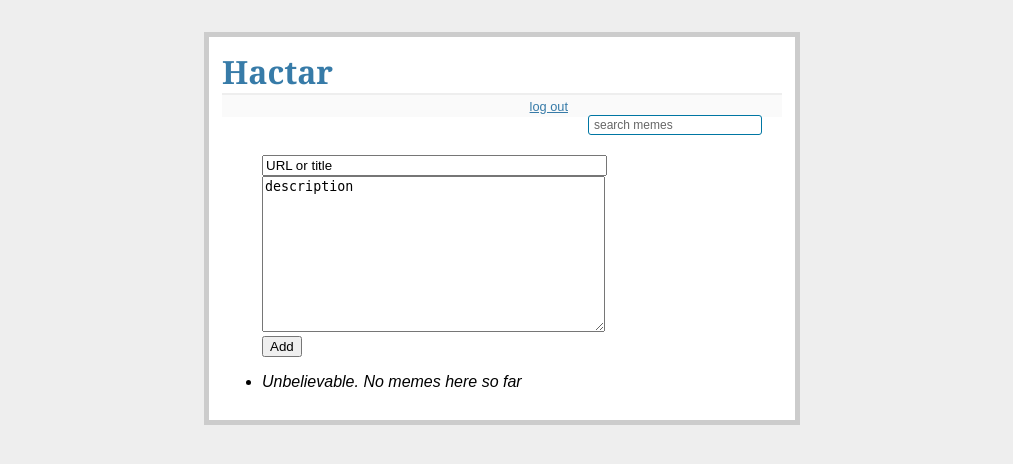
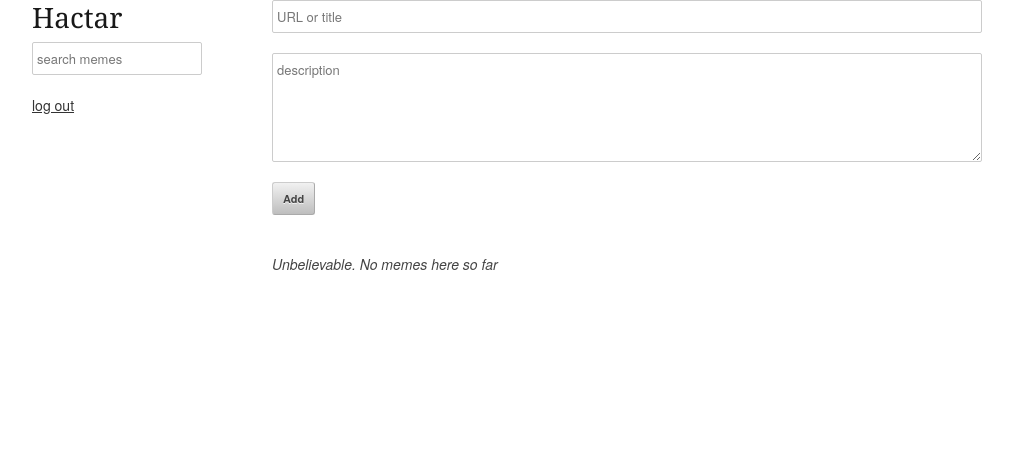
Before and after one commit to findgriffin/hactar, a Flask app: page /memes in a window 1280 px wide. Shown: the top 464 px of the page, without its empty margins (138-1151 px from the left). Run offline with Flask 2, Linux system fonts and the light colour scheme; the visitor is signed in with stand-in values (Sample User, id 1); data that the repository does not hold is empty.

Commit message:
implement boilerplate using skeleton from getskeleton.com

```diff
--- a/static/style.css
+++ /dev/null
@@ -1,34 +0,0 @@
-body            { font-family: sans-serif; background: #eee; }
-a, h1, h2       { color: #377ba8; }
-h1, h2          { font-family: 'Georgia', serif; margin: 0; }
-h1              { border-bottom: 2px solid #eee; }
-h2              { font-size: 1.2em; }
-h5              { font-size: 0.8em; color: #377ba8; text-align: right; font-weight: normal; font-family: sans-serif}
-
-.page           { margin: 2em auto; width: 35em; border: 5px solid #ccc;
-                  padding: 0.8em; background: white; }
-.entries        { list-style: none; margin: 0; padding: 0; }
-.entries li     { margin: 0.8em 1.2em; }
-.entries li h2  { margin-left: -1em; }
-.add-nugget      { font-size: 0.9em; border-bottom: 1px solid #ccc; }
-.add-nugget dl   { font-size: 0.9em }
-.metanav        { text-align: right; font-size: 0.8em; padding: 0.3em;
-                  margin-bottom: 1em; background: #fafafa; }
-.flash          { background: #cee5F5; padding: 0.5em;
-                  border: 1px solid #aacbe2; }
-.error          { background: #f0d6d6; padding: 0.5em; }
-
-#tfheader       { background-colour:#c3dfef; }
-#tfnewsearch    { float:right; padding:20px }
-.tftextinput3   {   margin: 0;
-                    padding: 2px 5px;
-                    font-family: sans-serif;
-                    font-size:12px;
-                    color:#666;
-                    border:1px solid #0076a3;
-                    border-top-left-radius: 3px 3px;
-                    border-bottom-left-radius: 3px 3px;
-                    border-top-right-radius: 3px 3px;
-                    border-bottom-right-radius: 3px 3px;
-                }
-.tfclear        { clear:both;}
--- /dev/null
+++ b/static/stylesheets/base.css
@@ -0,0 +1,267 @@
+/*
+* Skeleton V1.2
+* Copyright 2011, Dave Gamache
+* www.getskeleton.com
+* Free to use under the MIT license.
+* http://www.opensource.org/licenses/mit-license.php
+* 6/20/2012
+*/
+
+
+/* Table of Content
+==================================================
+	#Reset & Basics
+	#Basic Styles
+	#Site Styles
+	#Typography
+	#Links
+	#Lists
+	#Images
+	#Buttons
+	#Forms
+	#Misc */
+
+
+/* #Reset & Basics (Inspired by E. Meyers)
+================================================== */
+	html, body, div, span, applet, object, iframe, h1, h2, h3, h4, h5, h6, p, blockquote, pre, a, abbr, acronym, address, big, cite, code, del, dfn, em, img, ins, kbd, q, s, samp, small, strike, strong, sub, sup, tt, var, b, u, i, center, dl, dt, dd, ol, ul, li, fieldset, form, label, legend, table, caption, tbody, tfoot, thead, tr, th, td, article, aside, canvas, details, embed, figure, figcaption, footer, header, hgroup, menu, nav, output, ruby, section, summary, time, mark, audio, video {
+		margin: 0;
+		padding: 0;
+		border: 0;
+		font-size: 100%;
+		font: inherit;
+		vertical-align: baseline; }
+	article, aside, details, figcaption, figure, footer, header, hgroup, menu, nav, section {
+		display: block; }
+	body {
+		line-height: 1; }
+	ol, ul {
+		list-style: none; }
+	blockquote, q {
+		quotes: none; }
+	blockquote:before, blockquote:after,
+	q:before, q:after {
+		content: '';
+		content: none; }
+	table {
+		border-collapse: collapse;
+		border-spacing: 0; }
+
+
+/* #Basic Styles
+================================================== */
+	body {
+		background: #fff;
+		font: 14px/21px "HelveticaNeue", "Helvetica Neue", Helvetica, Arial, sans-serif;
+		color: #444;
+		-webkit-font-smoothing: antialiased; /* Fix for webkit rendering */
+		-webkit-text-size-adjust: 100%;
+ }
+
+
+/* #Typography
+================================================== */
+	h1, h2, h3, h4, h5, h6 {
+		color: #181818;
+		font-family: "Georgia", "Times New Roman", serif;
+		font-weight: normal; }
+	h1 a, h2 a, h3 a, h4 a, h5 a, h6 a { font-weight: inherit; }
+	h1 { font-size: 46px; line-height: 50px; margin-bottom: 14px;}
+	h2 { font-size: 35px; line-height: 40px; margin-bottom: 10px; }
+	h3 { font-size: 28px; line-height: 34px; margin-bottom: 8px; }
+	h4 { font-size: 21px; line-height: 30px; margin-bottom: 4px; }
+	h5 { font-size: 17px; line-height: 24px; }
+	h6 { font-size: 14px; line-height: 21px; }
+	.subheader { color: #777; }
+
+	p { margin: 0 0 20px 0; }
+	p img { margin: 0; }
+	p.lead { font-size: 21px; line-height: 27px; color: #777;  }
+
+	em { font-style: italic; }
+	strong { font-weight: bold; color: #333; }
+	small { font-size: 80%; }
+
+/*	Blockquotes  */
+	blockquote, blockquote p { font-size: 17px; line-height: 24px; color: #777; font-style: italic; }
+	blockquote { margin: 0 0 20px; padding: 9px 20px 0 19px; border-left: 1px solid #ddd; }
+	blockquote cite { display: block; font-size: 12px; color: #555; }
+	blockquote cite:before { content: "\2014 \0020"; }
+	blockquote cite a, blockquote cite a:visited, blockquote cite a:visited { color: #555; }
+
+	hr { border: solid #ddd; border-width: 1px 0 0; clear: both; margin: 10px 0 30px; height: 0; }
+
+
+/* #Links
+================================================== */
+	a, a:visited { color: #333; text-decoration: underline; outline: 0; }
+	a:hover, a:focus { color: #000; }
+	p a, p a:visited { line-height: inherit; }
+
+
+/* #Lists
+================================================== */
+	ul, ol { margin-bottom: 20px; }
+	ul { list-style: none outside; }
+	ol { list-style: decimal; }
+	ol, ul.square, ul.circle, ul.disc { margin-left: 30px; }
+	ul.square { list-style: square outside; }
+	ul.circle { list-style: circle outside; }
+	ul.disc { list-style: disc outside; }
+	ul ul, ul ol,
+	ol ol, ol ul { margin: 4px 0 5px 30px; font-size: 90%;  }
+	ul ul li, ul ol li,
+	ol ol li, ol ul li { margin-bottom: 6px; }
+	li { line-height: 18px; margin-bottom: 12px; }
+	ul.large li { line-height: 21px; }
+	li p { line-height: 21px; }
+
+/* #Images
+================================================== */
+
+	img.scale-with-grid {
+		max-width: 100%;
+		height: auto; }
+
+
+/* #Buttons
+================================================== */
+
+	.button,
+	button,
+	input[type="submit"],
+	input[type="reset"],
+	input[type="button"] {
+		background: #eee; /* Old browsers */
+		background: #eee -moz-linear-gradient(top, rgba(255,255,255,.2) 0%, rgba(0,0,0,.2) 100%); /* FF3.6+ */
+		background: #eee -webkit-gradient(linear, left top, left bottom, color-stop(0%,rgba(255,255,255,.2)), color-stop(100%,rgba(0,0,0,.2))); /* Chrome,Safari4+ */
+		background: #eee -webkit-linear-gradient(top, rgba(255,255,255,.2) 0%,rgba(0,0,0,.2) 100%); /* Chrome10+,Safari5.1+ */
+		background: #eee -o-linear-gradient(top, rgba(255,255,255,.2) 0%,rgba(0,0,0,.2) 100%); /* Opera11.10+ */
+		background: #eee -ms-linear-gradient(top, rgba(255,255,255,.2) 0%,rgba(0,0,0,.2) 100%); /* IE10+ */
+		background: #eee linear-gradient(top, rgba(255,255,255,.2) 0%,rgba(0,0,0,.2) 100%); /* W3C */
+	  border: 1px solid #aaa;
+	  border-top: 1px solid #ccc;
+	  border-left: 1px solid #ccc;
+	  -moz-border-radius: 3px;
+	  -webkit-border-radius: 3px;
+	  border-radius: 3px;
+	  color: #444;
+	  display: inline-block;
+	  font-size: 11px;
+	  font-weight: bold;
+	  text-decoration: none;
+	  text-shadow: 0 1px rgba(255, 255, 255, .75);
+	  cursor: pointer;
+	  margin-bottom: 20px;
+	  line-height: normal;
+	  padding: 8px 10px;
+	  font-family: "HelveticaNeue", "Helvetica Neue", Helvetica, Arial, sans-serif; }
+
+	.button:hover,
+	button:hover,
+	input[type="submit"]:hover,
+	input[type="reset"]:hover,
+	input[type="button"]:hover {
+		color: #222;
+		background: #ddd; /* Old browsers */
+		background: #ddd -moz-linear-gradient(top, rgba(255,255,255,.3) 0%, rgba(0,0,0,.3) 100%); /* FF3.6+ */
+		background: #ddd -webkit-gradient(linear, left top, left bottom, color-stop(0%,rgba(255,255,255,.3)), color-stop(100%,rgba(0,0,0,.3))); /* Chrome,Safari4+ */
+		background: #ddd -webkit-linear-gradient(top, rgba(255,255,255,.3) 0%,rgba(0,0,0,.3) 100%); /* Chrome10+,Safari5.1+ */
+		background: #ddd -o-linear-gradient(top, rgba(255,255,255,.3) 0%,rgba(0,0,0,.3) 100%); /* Opera11.10+ */
+		background: #ddd -ms-linear-gradient(top, rgba(255,255,255,.3) 0%,rgba(0,0,0,.3) 100%); /* IE10+ */
+		background: #ddd linear-gradient(top, rgba(255,255,255,.3) 0%,rgba(0,0,0,.3) 100%); /* W3C */
+	  border: 1px solid #888;
+	  border-top: 1px solid #aaa;
+	  border-left: 1px solid #aaa; }
+
+	.button:active,
+	button:active,
+	input[type="submit"]:active,
+	input[type="reset"]:active,
+	input[type="button"]:active {
+		border: 1px solid #666;
+		background: #ccc; /* Old browsers */
+		background: #ccc -moz-linear-gradient(top, rgba(255,255,255,.35) 0%, rgba(10,10,10,.4) 100%); /* FF3.6+ */
+		background: #ccc -webkit-gradient(linear, left top, left bottom, color-stop(0%,rgba(255,255,255,.35)), color-stop(100%,rgba(10,10,10,.4))); /* Chrome,Safari4+ */
+		background: #ccc -webkit-linear-gradient(top, rgba(255,255,255,.35) 0%,rgba(10,10,10,.4) 100%); /* Chrome10+,Safari5.1+ */
+		background: #ccc -o-linear-gradient(top, rgba(255,255,255,.35) 0%,rgba(10,10,10,.4) 100%); /* Opera11.10+ */
+		background: #ccc -ms-linear-gradient(top, rgba(255,255,255,.35) 0%,rgba(10,10,10,.4) 100%); /* IE10+ */
+		background: #ccc linear-gradient(top, rgba(255,255,255,.35) 0%,rgba(10,10,10,.4) 100%); /* W3C */ }
+
+	.button.full-width,
+	button.full-width,
+	input[type="submit"].full-width,
+	input[type="reset"].full-width,
+	input[type="button"].full-width {
+		width: 100%;
+		padding-left: 0 !important;
+		padding-right: 0 !important;
+		text-align: center; }
+
+	/* Fix for odd Mozilla border & padding issues */
+	button::-moz-focus-inner,
+	input::-moz-focus-inner {
+    border: 0;
+    padding: 0;
+	}
+
+
+/* #Forms
+================================================== */
+
+	form {
+		margin-bottom: 20px; }
+	fieldset {
+		margin-bottom: 20px; }
+	input[type="text"],
+	input[type="password"],
+	input[type="email"],
+	textarea,
+	select {
+		border: 1px solid #ccc;
+		padding: 6px 4px;
+		outline: none;
+		-moz-border-radius: 2px;
+		-webkit-border-radius: 2px;
+		border-radius: 2px;
+		font: 13px "HelveticaNeue", "Helvetica Neue", Helvetica, Arial, sans-serif;
+		color: #777;
+		margin: 0;
+		width: 210px;
+		max-width: 100%;
+		display: block;
+		margin-bottom: 20px;
+		background: #fff; }
+	select {
+		padding: 0; }
+	input[type="text"]:focus,
+	input[type="password"]:focus,
+	input[type="email"]:focus,
+	textarea:focus {
+		border: 1px solid #aaa;
+ 		color: #444;
+ 		-moz-box-shadow: 0 0 3px rgba(0,0,0,.2);
+		-webkit-box-shadow: 0 0 3px rgba(0,0,0,.2);
+		box-shadow:  0 0 3px rgba(0,0,0,.2); }
+	textarea {
+		min-height: 60px; }
+	label,
+	legend {
+		display: block;
+		font-weight: bold;
+		font-size: 13px;  }
+	select {
+		width: 220px; }
+	input[type="checkbox"] {
+		display: inline; }
+	label span,
+	legend span {
+		font-weight: normal;
+		font-size: 13px;
+		color: #444; }
+
+/* #Misc
+================================================== */
+	.remove-bottom { margin-bottom: 0 !important; }
+	.half-bottom { margin-bottom: 10px !important; }
+	.add-bottom { margin-bottom: 20px !important; }
--- /dev/null
+++ b/static/stylesheets/skeleton.css
@@ -0,0 +1,242 @@
+/*
+* Skeleton V1.2
+* Copyright 2011, Dave Gamache
+* www.getskeleton.com
+* Free to use under the MIT license.
+* http://www.opensource.org/licenses/mit-license.php
+* 6/20/2012
+*/
+
+
+/* Table of Contents
+==================================================
+    #Base 960 Grid
+    #Tablet (Portrait)
+    #Mobile (Portrait)
+    #Mobile (Landscape)
+    #Clearing */
+
+
+
+/* #Base 960 Grid
+================================================== */
+
+    .container                                  { position: relative; width: 960px; margin: 0 auto; padding: 0; }
+    .container .column,
+    .container .columns                         { float: left; display: inline; margin-left: 10px; margin-right: 10px; }
+    .row                                        { margin-bottom: 20px; }
+
+    /* Nested Column Classes */
+    .column.alpha, .columns.alpha               { margin-left: 0; }
+    .column.omega, .columns.omega               { margin-right: 0; }
+
+    /* Base Grid */
+    .container .one.column,
+    .container .one.columns                     { width: 40px;  }
+    .container .two.columns                     { width: 100px; }
+    .container .three.columns                   { width: 160px; }
+    .container .four.columns                    { width: 220px; }
+    .container .five.columns                    { width: 280px; }
+    .container .six.columns                     { width: 340px; }
+    .container .seven.columns                   { width: 400px; }
+    .container .eight.columns                   { width: 460px; }
+    .container .nine.columns                    { width: 520px; }
+    .container .ten.columns                     { width: 580px; }
+    .container .eleven.columns                  { width: 640px; }
+    .container .twelve.columns                  { width: 700px; }
+    .container .thirteen.columns                { width: 760px; }
+    .container .fourteen.columns                { width: 820px; }
+    .container .fifteen.columns                 { width: 880px; }
+    .container .sixteen.columns                 { width: 940px; }
+
+    .container .one-third.column                { width: 300px; }
+    .container .two-thirds.column               { width: 620px; }
+
+    /* Offsets */
+    .container .offset-by-one                   { padding-left: 60px;  }
+    .container .offset-by-two                   { padding-left: 120px; }
+    .container .offset-by-three                 { padding-left: 180px; }
+    .container .offset-by-four                  { padding-left: 240px; }
+    .container .offset-by-five                  { padding-left: 300px; }
+    .container .offset-by-six                   { padding-left: 360px; }
+    .container .offset-by-seven                 { padding-left: 420px; }
+    .container .offset-by-eight                 { padding-left: 480px; }
+    .container .offset-by-nine                  { padding-left: 540px; }
+    .container .offset-by-ten                   { padding-left: 600px; }
+    .container .offset-by-eleven                { padding-left: 660px; }
+    .container .offset-by-twelve                { padding-left: 720px; }
+    .container .offset-by-thirteen              { padding-left: 780px; }
+    .container .offset-by-fourteen              { padding-left: 840px; }
+    .container .offset-by-fifteen               { padding-left: 900px; }
+
+
+
+/* #Tablet (Portrait)
+================================================== */
+
+    /* Note: Design for a width of 768px */
+
+    @media only screen and (min-width: 768px) and (max-width: 959px) {
+        .container                                  { width: 768px; }
+        .container .column,
+        .container .columns                         { margin-left: 10px; margin-right: 10px;  }
+        .column.alpha, .columns.alpha               { margin-left: 0; margin-right: 10px; }
+        .column.omega, .columns.omega               { margin-right: 0; margin-left: 10px; }
+        .alpha.omega                                { margin-left: 0; margin-right: 0; }
+
+        .container .one.column,
+        .container .one.columns                     { width: 28px; }
+        .container .two.columns                     { width: 76px; }
+        .container .three.columns                   { width: 124px; }
+        .container .four.columns                    { width: 172px; }
+        .container .five.columns                    { width: 220px; }
+        .container .six.columns                     { width: 268px; }
+        .container .seven.columns                   { width: 316px; }
+        .container .eight.columns                   { width: 364px; }
+        .container .nine.columns                    { width: 412px; }
+        .container .ten.columns                     { width: 460px; }
+        .container .eleven.columns                  { width: 508px; }
+        .container .twelve.columns                  { width: 556px; }
+        .container .thirteen.columns                { width: 604px; }
+        .container .fourteen.columns                { width: 652px; }
+        .container .fifteen.columns                 { width: 700px; }
+        .container .sixteen.columns                 { width: 748px; }
+
+        .container .one-third.column                { width: 236px; }
+        .container .two-thirds.column               { width: 492px; }
+
+        /* Offsets */
+        .container .offset-by-one                   { padding-left: 48px; }
+        .container .offset-by-two                   { padding-left: 96px; }
+        .container .offset-by-three                 { padding-left: 144px; }
+        .container .offset-by-four                  { padding-left: 192px; }
+        .container .offset-by-five                  { padding-left: 240px; }
+        .container .offset-by-six                   { padding-left: 288px; }
+        .container .offset-by-seven                 { padding-left: 336px; }
+        .container .offset-by-eight                 { padding-left: 384px; }
+        .container .offset-by-nine                  { padding-left: 432px; }
+        .container .offset-by-ten                   { padding-left: 480px; }
+        .container .offset-by-eleven                { padding-left: 528px; }
+        .container .offset-by-twelve                { padding-left: 576px; }
+        .container .offset-by-thirteen              { padding-left: 624px; }
+        .container .offset-by-fourteen              { padding-left: 672px; }
+        .container .offset-by-fifteen               { padding-left: 720px; }
+    }
+
+
+/*  #Mobile (Portrait)
+================================================== */
+
+    /* Note: Design for a width of 320px */
+
+    @media only screen and (max-width: 767px) {
+        .container { width: 300px; }
+        .container .columns,
+        .container .column { margin: 0; }
+
+        .container .one.column,
+        .container .one.columns,
+        .container .two.columns,
+        .container .three.columns,
+        .container .four.columns,
+        .container .five.columns,
+        .container .six.columns,
+        .container .seven.columns,
+        .container .eight.columns,
+        .container .nine.columns,
+        .container .ten.columns,
+        .container .eleven.columns,
+        .container .twelve.columns,
+        .container .thirteen.columns,
+        .container .fourteen.columns,
+        .container .fifteen.columns,
+        .container .sixteen.columns,
+        .container .one-third.column,
+        .container .two-thirds.column  { width: 300px; }
+
+        /* Offsets */
+        .container .offset-by-one,
+        .container .offset-by-two,
+        .container .offset-by-three,
+        .container .offset-by-four,
+        .container .offset-by-five,
+        .container .offset-by-six,
+        .container .offset-by-seven,
+        .container .offset-by-eight,
+        .container .offset-by-nine,
+        .container .offset-by-ten,
+        .container .offset-by-eleven,
+        .container .offset-by-twelve,
+        .container .offset-by-thirteen,
+        .container .offset-by-fourteen,
+        .container .offset-by-fifteen { padding-left: 0; }
+
+    }
+
+
+/* #Mobile (Landscape)
+================================================== */
+
+    /* Note: Design for a width of 480px */
+
+    @media only screen and (min-width: 480px) and (max-width: 767px) {
+        .container { width: 420px; }
+        .container .columns,
+        .container .column { margin: 0; }
+
+        .container .one.column,
+        .container .one.columns,
+        .container .two.columns,
+        .container .three.columns,
+        .container .four.columns,
+        .container .five.columns,
+        .container .six.columns,
+        .container .seven.columns,
+        .container .eight.columns,
+        .container .nine.columns,
+        .container .ten.columns,
+        .container .eleven.columns,
+        .container .twelve.columns,
+        .container .thirteen.columns,
+        .container .fourteen.columns,
+        .container .fifteen.columns,
+        .container .sixteen.columns,
+        .container .one-third.column,
+        .container .two-thirds.column { width: 420px; }
+    }
+
+
+/* #Clearing
+================================================== */
+
+    /* Self Clearing Goodness */
+    .container:after { content: "\0020"; display: block; height: 0; clear: both; visibility: hidden; }
+
+    /* Use clearfix class on parent to clear nested columns,
+    or wrap each row of columns in a <div class="row"> */
+    .clearfix:before,
+    .clearfix:after,
+    .row:before,
+    .row:after {
+      content: '\0020';
+      display: block;
+      overflow: hidden;
+      visibility: hidden;
+      width: 0;
+      height: 0; }
+    .row:after,
+    .clearfix:after {
+      clear: both; }
+    .row,
+    .clearfix {
+      zoom: 1; }
+
+    /* You can also use a <br class="clear" /> to clear columns */
+    .clear {
+      clear: both;
+      display: block;
+      overflow: hidden;
+      visibility: hidden;
+      width: 0;
+      height: 0;
+    }
--- a/templates/layout.html
+++ b/templates/layout.html
@@ -1,9 +1,47 @@
-<!doctype html>
+<!DOCTYPE html>
+<!--[if lt IE 7 ]><html class="ie ie6" lang="en"> <![endif]-->
+<!--[if IE 7 ]><html class="ie ie7" lang="en"> <![endif]-->
+<!--[if IE 8 ]><html class="ie ie8" lang="en"> <![endif]-->
+<!--[if (gte IE 9)|!(IE)]><!--><html lang="en"> <!--<![endif]-->
 <head>
+	<!-- Basic Page Needs
+  ================================================== -->
+	<meta charset="utf-8">
+	<title>Your Page Title Here :)</title>
+	<meta name="Your personal AI" content="">
+	<meta name="David Griffin" content="">
+
+	<!-- Mobile Specific Metas
+  ================================================== -->
+	<meta name="viewport" content="width=device-width, initial-scale=1, maximum-scale=1">
+
+	<!-- CSS
+  ================================================== -->
+  <link rel="stylesheet"
+  href="{{ url_for('static', filename='stylesheets/base.css') }}">
+  <link rel="stylesheet"
+  href="{{ url_for('static', filename='stylesheets/skeleton.css') }}">
+  <link rel="stylesheet"
+  href="{{ url_for('static', filename='stylesheets/layout.css') }}">
+
+	<!--[if lt IE 9]>
+		<script src="http://html5shim.googlecode.com/svn/trunk/html5.js"></script>
+	<![endif]-->
+
+	<!-- Favicons
+	================================================== -->
+    <link rel="shortcut icon"
+    href="{{ url_for('static', filename='images/favicon.ico') }}">
+    <link rel="apple-touch-icon"
+    href="{{ url_for('static', filename='images/apple-touch-icon.png') }}">
+    <link rel="apple-touch-icon" sizes="72x72"
+    href="{{ url_for('static', filename='images/apple-touch-icon-72x72.png') }}">
+    <link rel="apple-touch-icon" sizes="114x114"
+    href="{{ url_for('static', filename='images/apple-touch-icon-114x114.png') }}">
 <script type="text/javascript">
 window.onload = function(){
     // get submit button
-    var submitbutton = document.getElementById("tfq");
+    var submitbutton = document.getElementById("searchq");
     // add listener to button
     if(submitbutton.addEventListener){
         submitbutton.addEventListener("click", function() {
@@ -34,27 +72,27 @@ window.onload = function(){
     }
 }
 </script>
-<title>Hactar</title>
-<link rel=stylesheet type=text/css href="{{ url_for('static', filename='style.css') }}">
-<link rel="shortcut icon" href="{{ url_for('static', filename='favicon.ico') }}">
 </head>
-<div class=page>
-  <div id="tfheader">
-  <h1>Hactar</h1>
-  <form id="tfnewsearch" method="get" action="{{ url_for('memes') }}">
-        <input type="text" id="tfq" class="tftextinput3" name="q" size="21"
-        maxlength="120" value="search memes">
+<body>
+<div class="container">
+  <div class="three columns sidebar">
+    <nav>
+    <h3>Hactar</h3>
+    <form id="newsearch" method="get" action="{{ url_for('memes') }}">
+          <input type="text" id="searchq" name="q" value="search memes">
       </form>
-  </div>
-  <div class=metanav>
     {% if not session.logged_in %}
       <a href="{{ url_for('login') }}">log in</a>
     {% else %}
       <a href="{{ url_for('logout') }}">log out</a>
     {% endif %}
+    </nav>
   </div>
+  <div class="twelve columns offset-by-one content">
     {% for message in get_flashed_messages() %}
       <div class=flash>{{ message }}</div>
     {% endfor %}
         {% block body %}{% endblock %}
   </div>
+</div>
+</body>
--- a/templates/meme.html
+++ b/templates/meme.html
@@ -3,16 +3,16 @@
   {% if session.logged_in %}
   <form action="{{ url_for('meme', meme=meme.id) }}" method="post" class=add-meme>
       <dl>
-        <dt>{{ meme.heading }}
+        <dt><h4>{{ meme.heading }}</h4>
         <dt>Description:
-        <dd><textarea name=text rows=10 cols=40>{{ meme.text }}</textarea>
+        <dd><textarea name=text rows=20 style="width: 100%;">{{ meme.text }}</textarea>
         <dd><input type="checkbox" name="delete" value="Delete">delete</input>
         <dd><input type=submit value=Update>
       </dl>
   </form>
   {% else %}
     {% if meme.uri %}
-      <h2><a href="{{ meme.uri }}">{{ meme.heading }}</a></h2>
+      <h4><a href="{{ meme.uri }}">{{ meme.heading }}</a></h4>
     {% else %}
       <h2>{{ meme.title }}</h2>
     {% endif %}
--- a/templates/memes.html
+++ b/templates/memes.html
@@ -1,10 +1,10 @@
 {% extends "layout.html" %}
 {% block body %}
   {% if session.logged_in and add %}
-    <form action="{{ url_for('memes') }}" method=post class=add-meme>
+    <form action="{{ url_for('memes') }}" method=post>
       <dl>
-        <dd><input type=text id="urltitle" size=40 name=uri value="URL or title">
-        <dd><textarea name=desc id="description" rows=10 cols=40>description</textarea>
+        <dd><input type=text id="urltitle" name=uri style="width: 100%;" value="URL or title">
+        <dd><textarea name=desc id="description" rows=5 style="width: 100%;">description</textarea>
         <dd><input type=submit value=Add>
       </dl>
     </form>
@@ -12,9 +12,9 @@
   <ul class=memes>
   {% for meme in memes %}
     {% if meme.uri %}
-      <li><h2><a href="{{ meme.uri }}">{{ meme.heading }}</a></h2>
+      <li><h4><a href="{{ meme.uri }}">{{ meme.heading }}</a></h4>
     {% else %}
-      <li><h2>{{ meme.title }}</h2>
+      <li><h4>{{ meme.title }}</h4>
     {% endif %}
       <h5>
           <a href="{{ url_for('meme', meme=meme.id) }}">edit</a>
```
Also changed, not shown: static/stylesheets/layout.css (added, +58 -0 lines), static/images/apple-touch-icon-114x114.png (added), static/images/apple-touch-icon-72x72.png (added), static/images/apple-touch-icon.png (added), static/images/favicon.ico (renamed from static/favicon.ico). Lines whose indentation alone changed are shown as unchanged.
